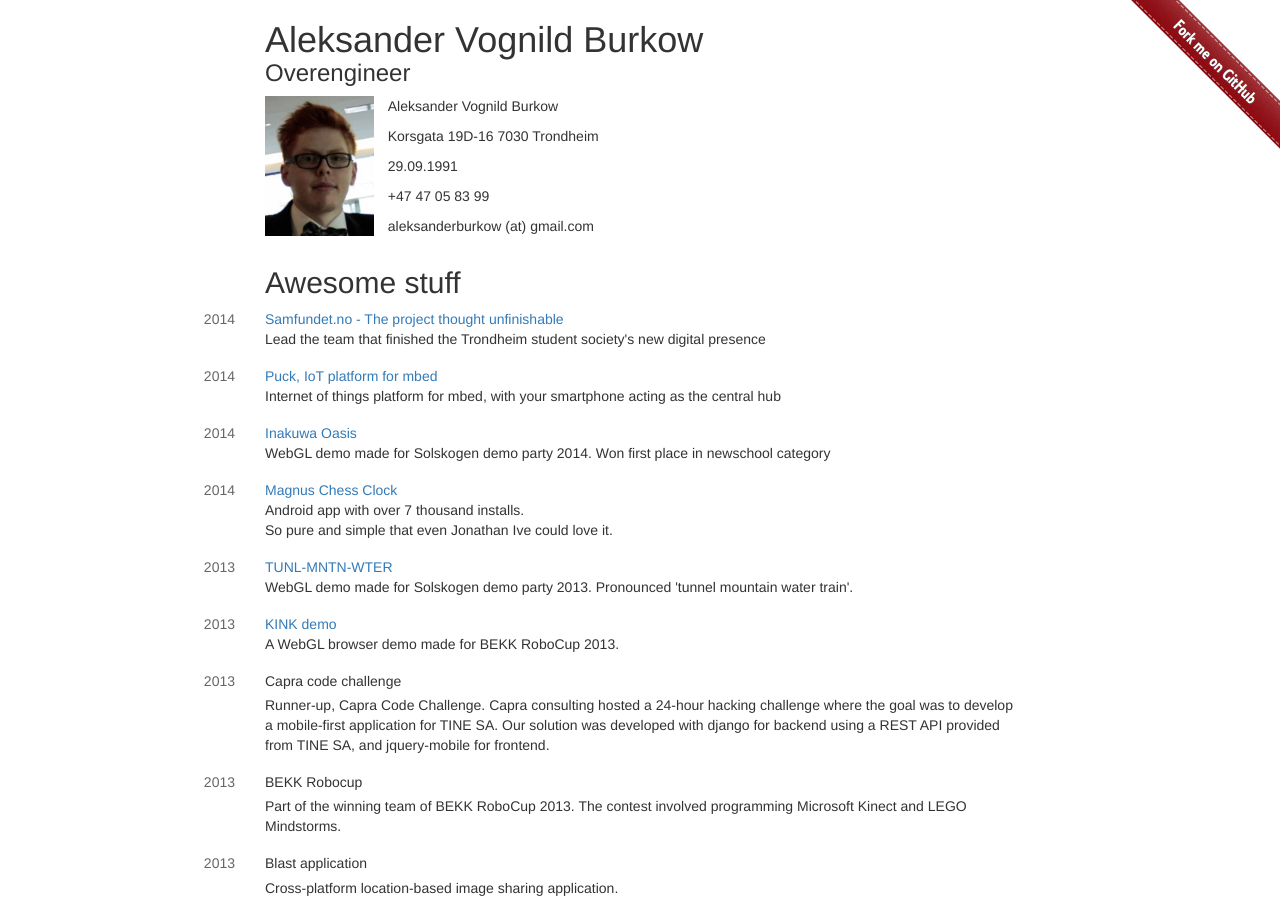
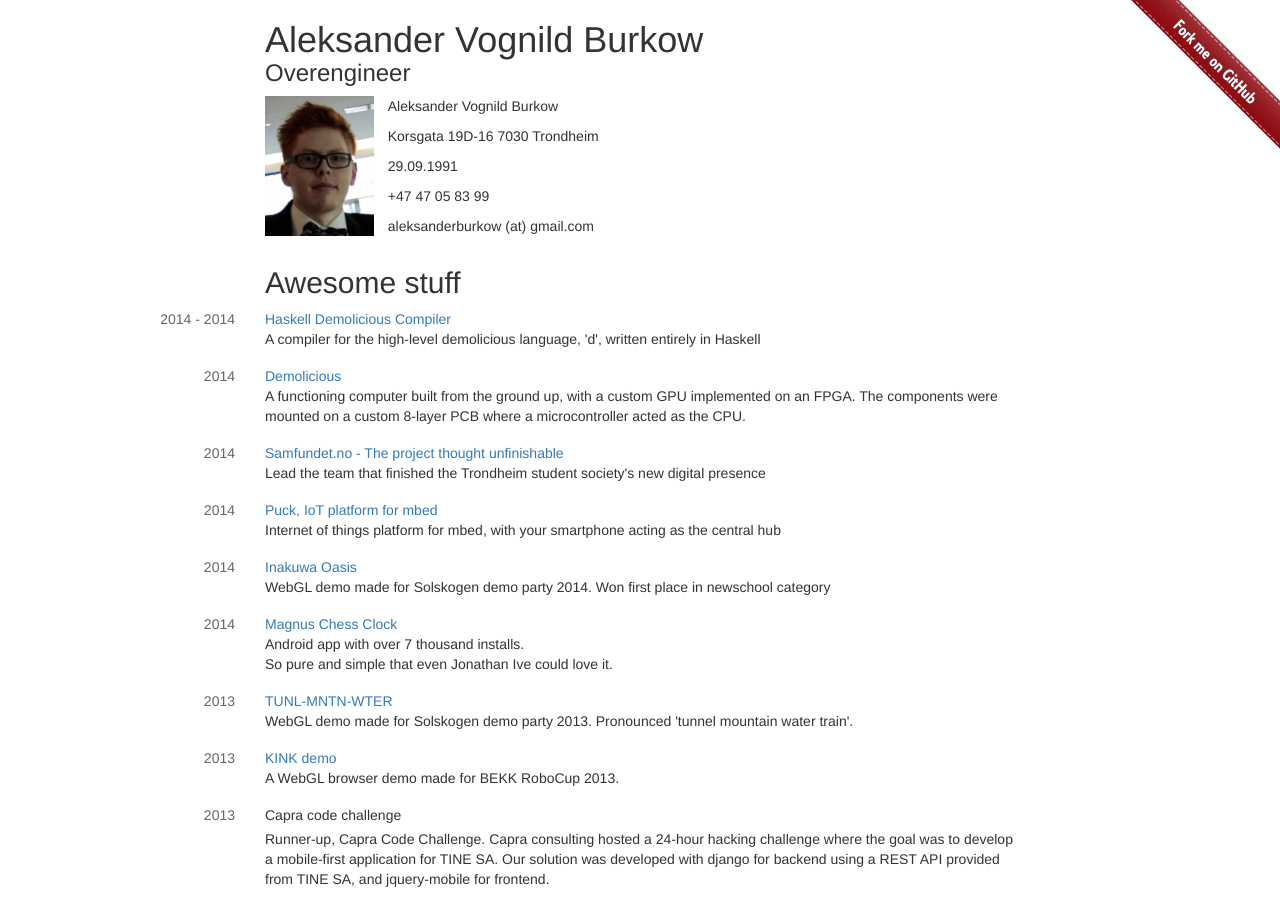
Before and after one commit to aleksanb/burkow, a Jekyll site: the page built from index.html, in a window 1280 px wide and 900 px high. Built offline with Jekyll 4.4.1, drawn with Linux system fonts in a browser that asks for light colours; nearby versions of some CDN libraries.

Commit message:
Add Demolicious && compiler to awesome stuff

```diff
--- a/_data/categories.yml
+++ b/_data/categories.yml
@@ -1,5 +1,15 @@
 - title: Awesome stuff
   entries:
+  - when: 2014 - 2014
+    where: "Haskell Demolicious Compiler"
+    description: "A compiler for the high-level demolicious language, 'd', written entirely in Haskell"
+    url: "https://github.com/aleksanb/hdc/"
+
+  - when: 2014
+    where: "Demolicious"
+    description: "A functioning computer built from the ground up, with a custom GPU implemented on an FPGA. The components were mounted on a custom 8-layer PCB where a microcontroller acted as the CPU."
+    url: "https://github.com/dmpro2014"
+
   - when: 2014
     where: "Samfundet.no - The project thought unfinishable"
     description: "Lead the team that finished the Trondheim student society's new digital presence"
```
